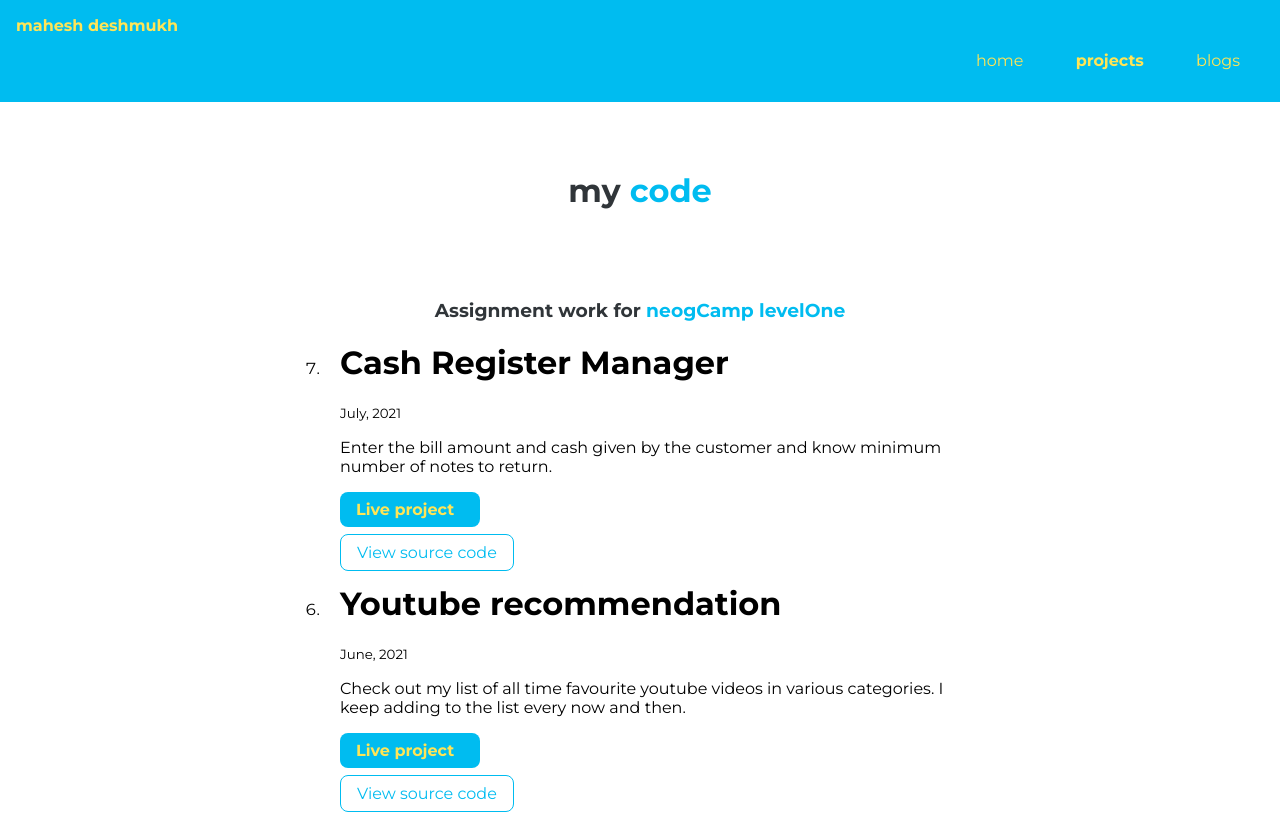
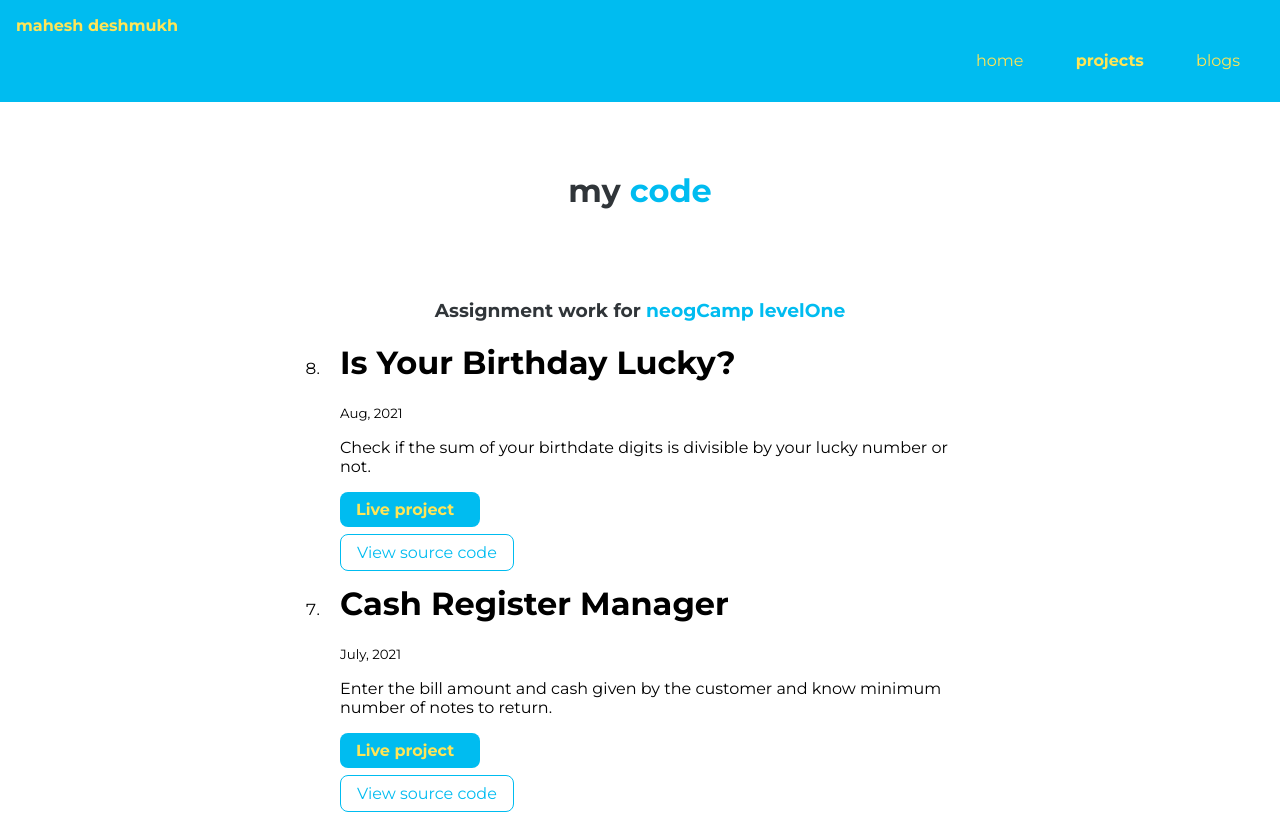
Before and after one commit to msdeshmukh009/my-portfolio, a plain HTML site: page projects.html in a window 1280 px wide. Shown: the top 815 px of the page. Drawn offline with Linux system fonts and the light colour scheme.

Commit message:
Updated: projects.html

```diff
--- a/projects.html
+++ b/projects.html
@@ -30,7 +30,13 @@
     <h3 class="hero-heading">Assignment work for <span class="hero-heading-inverted">neogCamp levelOne</span> </h3>
     <!-- list -->
     <ol reversed>
-
+        <li class="container container-center">
+            <h1>Is Your Birthday Lucky?</h1>
+            <small>Aug, 2021 </small>
+            <p>Check if the sum of your birthdate digits is divisible by your lucky number or not.</p>
+            <a class="link link-primary" href="https://birthluck.netlify.app/">Live project</a>
+            <a class="link link-secondary" href="https://github.com/msdeshmukh009/lucky-birthday">View source code</a>
+        </li>
         <li class="container container-center">
             <h1>Cash Register Manager</h1>
             <small>July, 2021 </small>
```
